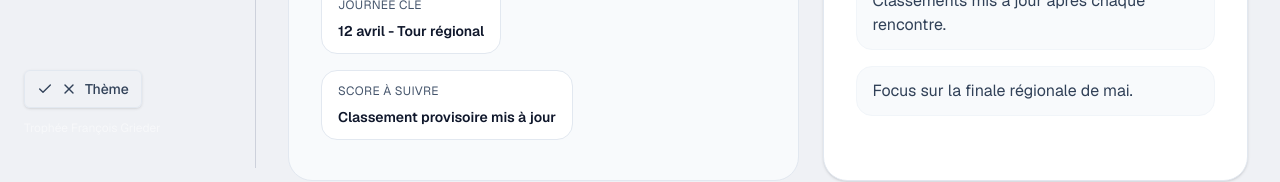
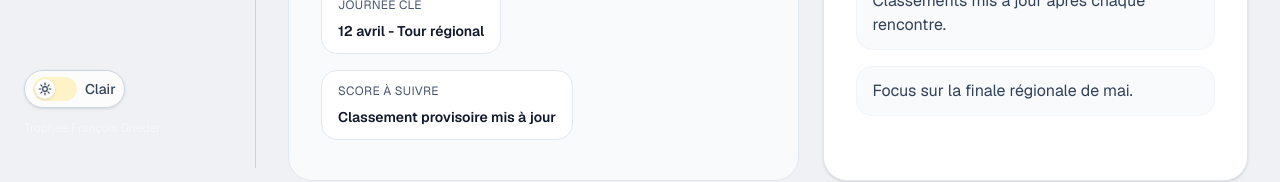
Before and after one commit to jesared/tfg-refonte, a Next.js app: page / in a window 1280 px wide. Shown: the part 632-814 px from the top of the page. Built offline with nearby package versions, Linux system fonts and the light colour scheme.

Commit message:
Améliore le switch de thème avec icônes soleil/lune

```diff
--- a/components/ThemeToggle.tsx
+++ b/components/ThemeToggle.tsx
@@ -1,30 +1,57 @@
 "use client";
 
-import { Check, X } from "lucide-react";
+import { Moon, Sun } from "lucide-react";
+import { useState } from "react";
 
 const STORAGE_KEY = "theme";
 
+type Theme = "light" | "dark";
+
 export function ThemeToggle() {
+  const [theme, setTheme] = useState<Theme>(() => {
+    if (typeof document === "undefined") {
+      return "light";
+    }
+
+    return document.documentElement.classList.contains("dark") ? "dark" : "light";
+  });
+
   const toggleTheme = () => {
     const root = document.documentElement;
-    const nextTheme = root.classList.contains("dark") ? "light" : "dark";
+    const nextTheme: Theme = theme === "dark" ? "light" : "dark";
 
     root.classList.toggle("dark", nextTheme === "dark");
     root.style.colorScheme = nextTheme;
     window.localStorage.setItem(STORAGE_KEY, nextTheme);
+    setTheme(nextTheme);
   };
+
+  const isDark = theme === "dark";
 
   return (
     <button
       type="button"
       onClick={toggleTheme}
-      className="inline-flex items-center gap-2 rounded-md border border-slate-200 px-3 py-2 text-sm font-medium text-slate-700 shadow-sm transition hover:bg-slate-100 hover:text-slate-900"
+      className="inline-flex items-center gap-2 rounded-full border border-slate-300 bg-white/80 px-2 py-1.5 text-sm font-medium text-slate-700 shadow-sm transition hover:bg-slate-100 hover:text-slate-900 dark:border-slate-600 dark:bg-slate-800/90 dark:text-slate-100 dark:hover:bg-slate-700"
       aria-label="Basculer le thème clair/sombre"
-      title="Basculer le thème"
+      aria-pressed={isDark}
+      title={isDark ? "Passer au mode clair" : "Passer au mode sombre"}
     >
-      <Check className="h-4 w-4" />
-      <X className="h-4 w-4" />
-      <span>Thème</span>
+      <span
+        className={`flex h-6 w-11 items-center rounded-full p-0.5 transition-colors ${
+          isDark ? "bg-slate-700" : "bg-amber-100"
+        }`}
+        aria-hidden="true"
+      >
+        <span
+          className={`grid h-5 w-5 place-items-center rounded-full bg-white text-slate-700 shadow transition-transform ${
+            isDark ? "translate-x-5" : "translate-x-0"
+          }`}
+        >
+          {isDark ? <Moon className="h-3.5 w-3.5" /> : <Sun className="h-3.5 w-3.5" />}
+        </span>
+      </span>
+      <span>{isDark ? "Sombre" : "Clair"}</span>
     </button>
   );
 }
--- a/lib/lucide-react.tsx
+++ b/lib/lucide-react.tsx
@@ -134,6 +134,28 @@ export const X = createIcon(
     <line x1="6" y1="6" x2="18" y2="18" />
   </>,
 );
+
+export const Moon = createIcon(
+  "Moon",
+  <>
+    <path d="M12 3a9 9 0 1 0 9 9 7 7 0 0 1-9-9Z" />
+  </>,
+);
+
+export const Sun = createIcon(
+  "Sun",
+  <>
+    <circle cx="12" cy="12" r="4" />
+    <line x1="12" y1="2" x2="12" y2="5" />
+    <line x1="12" y1="19" x2="12" y2="22" />
+    <line x1="2" y1="12" x2="5" y2="12" />
+    <line x1="19" y1="12" x2="22" y2="12" />
+    <line x1="4.9" y1="4.9" x2="7" y2="7" />
+    <line x1="17" y1="17" x2="19.1" y2="19.1" />
+    <line x1="4.9" y1="19.1" x2="7" y2="17" />
+    <line x1="17" y1="7" x2="19.1" y2="4.9" />
+  </>,
+);
 export const Folder = createIcon(
   "Folder",
   <>
```
